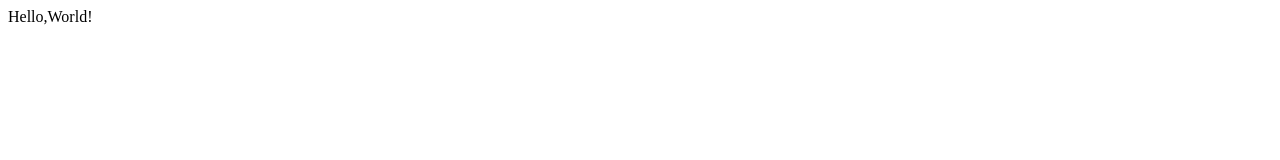
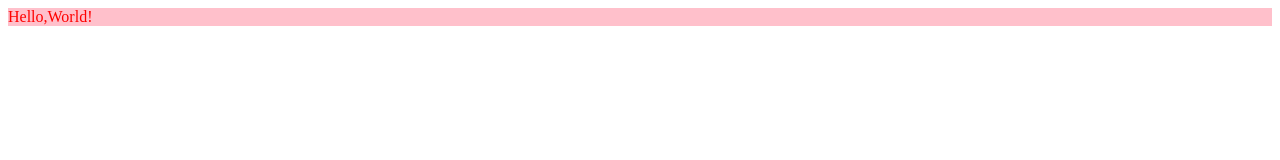
Before and after one commit to VladMitskevich/My-CV, a plain HTML site: page index.html in a window 1280 px wide. Drawn offline with Linux system fonts and the light colour scheme.

Commit message:
feat: add style for div

```diff
--- a/index.html
+++ b/index.html
@@ -10,7 +10,7 @@
 </head>
 
 <body>
-	<div>
+	<div class="color">
 		Hello,World!
 	</div>
 </body>
--- a/style.css
+++ b/style.css
@@ -0,0 +1,4 @@
+.color {
+	background-color: pink;
+	color: red;
+}
```
